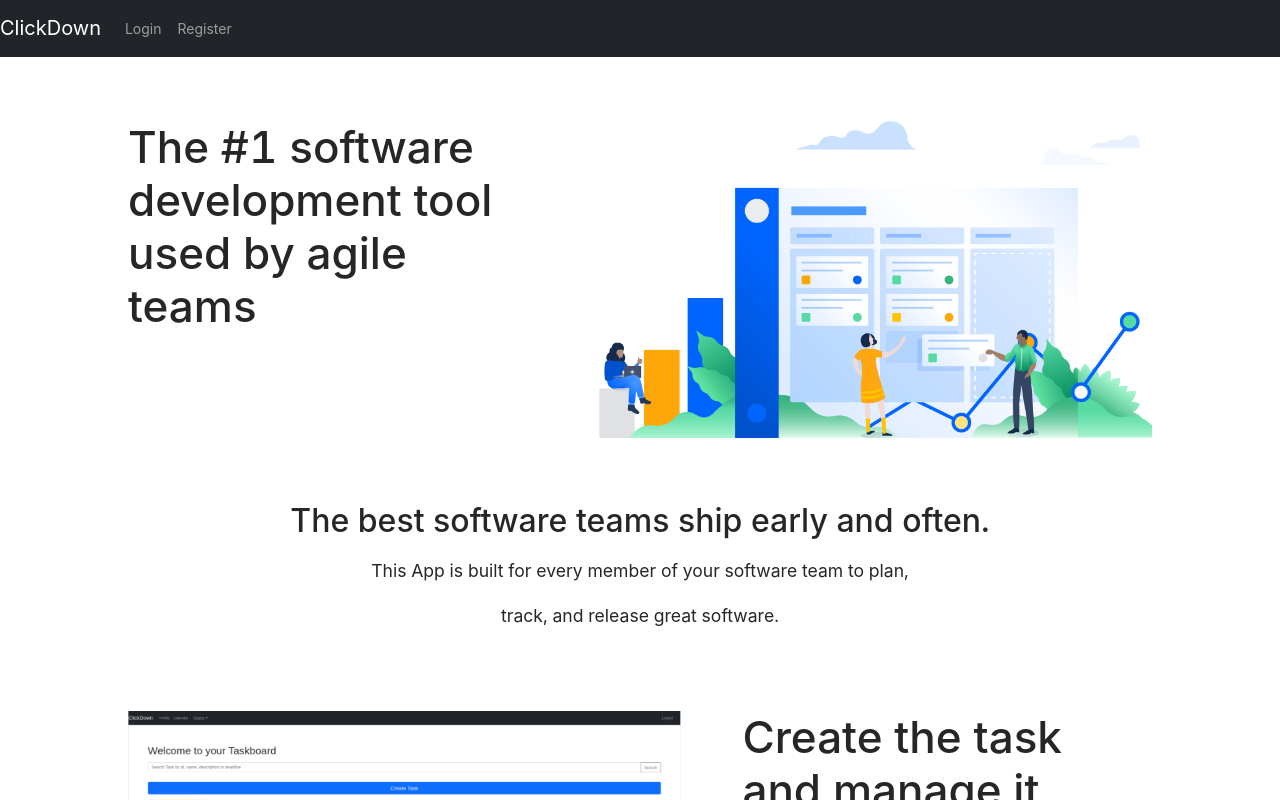
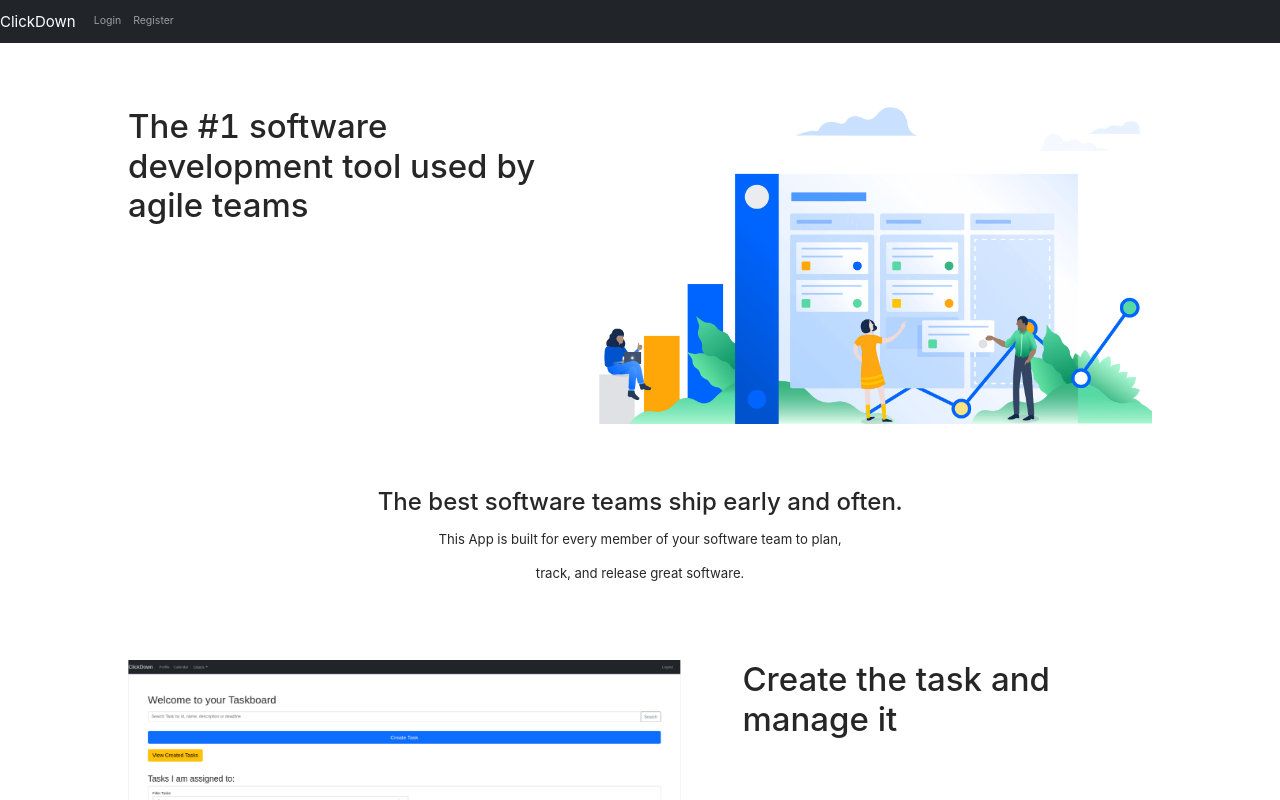
Before and after one commit to z5219951/task-master, a React (Create React App) app in the folder frontend/: page / in a window 1280 px wide. Shown: the top 800 px of the page. Built offline with nearby package versions, Linux system fonts and the light colour scheme.

Commit message:
Changed zoom level

```diff
--- a/frontend/src/App.js
+++ b/frontend/src/App.js
@@ -1,6 +1,6 @@
 import './App.css';
 import React, { useEffect, useState } from 'react';
-import { Route, Switch } from 'react-router-dom';
+import { BrowserRouter, Route, Switch } from 'react-router-dom';
 import Home from './pages/Home';
 import Login from './pages/Login';
 import Register from './pages/Register';
--- a/frontend/src/index.css
+++ b/frontend/src/index.css
@@ -5,6 +5,7 @@ body {
     sans-serif;
   -webkit-font-smoothing: antialiased;
   -moz-osx-font-smoothing: grayscale;
+  zoom: 75%
 }
 
 code {
```
